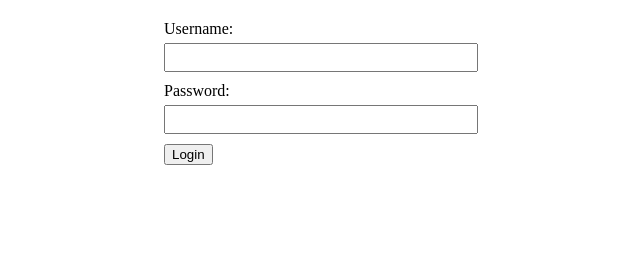
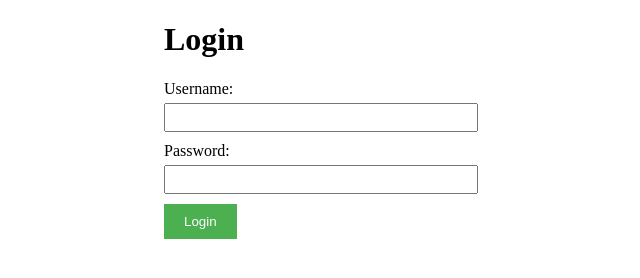
Before and after one commit to iamneo-production/bdcbefddbefea305677640bfdbccbfebeddone, a plain HTML site: page public/index.html in a window 1280 px wide. Shown: the whole page, without its empty margins (326-966 px from the left). Drawn offline with Linux system fonts and the light colour scheme.

Commit message:
Backup Commit

```diff
--- a/public/index.html
+++ b/public/index.html
@@ -10,11 +10,12 @@
 <body>
   <div class="container">
     <form>
+      <h1>Login</h1>
       <label>Username:</label>
       <input type="text" id="username" name="username">
       <label>Password:</label>
       <input type="text" id="password" name="password">
-      <button type="submit" class="batton">Login</button>
+      <button type="submit" class="button">Login</button>
     </form>
   </div>
 </body>
--- a/public/style.css
+++ b/public/style.css
@@ -11,9 +11,9 @@ input{
     padding:5px;
     margin-bottom: 10px;
 }
-batton{
+button{
     padding:10px 20px;
-    background-color: green;
+    background-color: #4CAF50;
     color:white;
     border:none;
     cursor:pointer;
```
